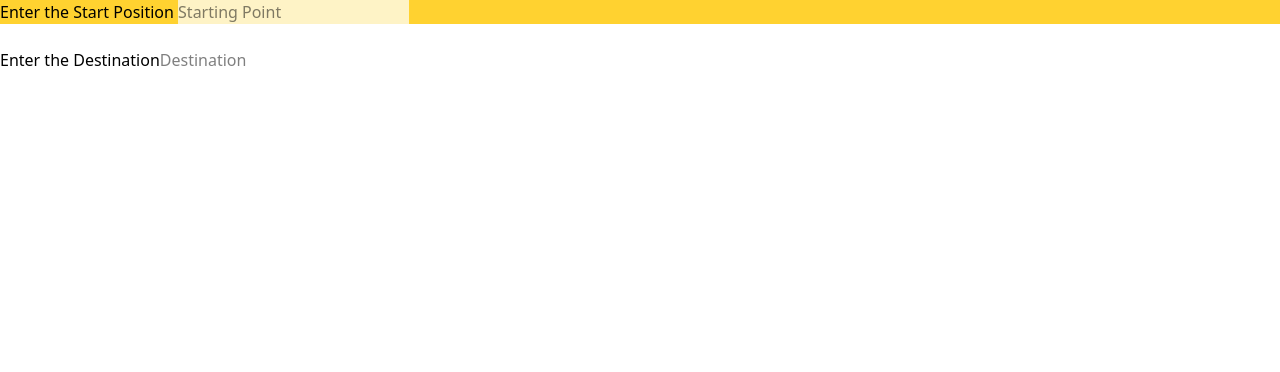
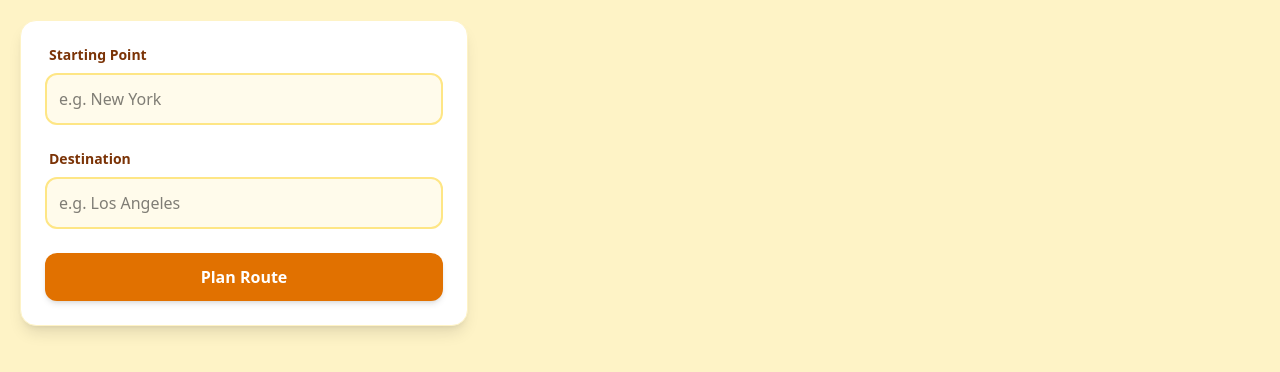
Before and after one commit to RupanshuKundal/UberClone, a Next.js app: page / in a window 1280 px wide. Shown: the top 372 px of the page. Built offline with nearby package versions, Linux system fonts and the light colour scheme.

Commit message:
Refactor form styling with Tailwind CSS for better UI

```diff
--- a/src/app/layout.js
+++ b/src/app/layout.js
@@ -22,7 +22,7 @@ export default function RootLayout({ children }) {
       lang="en"
       className={`${geistSans.variable} ${geistMono.variable} h-full antialiased`}
     >
-      <body className="min-h-full flex flex-col">{children}</body>
+      <body className="min-h-full flex flex-col bg-amber-100">{children}</body>
     </html>
   );
 }
--- a/src/app/page.js
+++ b/src/app/page.js
@@ -4,21 +4,38 @@ const page = () => {
   return (
     <>
 
-      <form action="">
-        <div className="start bg-amber-300 ">
-          <label htmlFor="start" >Enter the Start Position </label>
-          <input type="text" id="start" placeholder="Starting Point" className="bg-amber-100 border-amber-400"></input>
+      <form className="max-w-md p-6 bg-white shadow-lg rounded-2xl m-5 border border-amber-100">
+        {/* Start Position Input Group */}
+        <div className="flex flex-col mb-6">
+          <label htmlFor="start" className="text-sm font-semibold text-amber-900 mb-2 ml-1">
+            Starting Point
+          </label>
+          <input
+            type="text"
+            id="start"
+            placeholder="e.g. New York"
+            className="bg-amber-50 border-2 border-amber-200 rounded-xl p-3 outline-none focus:border-amber-500 focus:ring-2 focus:ring-amber-200 transition-all"
+          />
         </div>
 
-        <br></br>
-        <div className="end">
-          <label htmlFor="dest">Enter the Destination</label>
-          <input type="text" id="dest" placeholder="Destination"></input>
+        {/* Destination Input Group */}
+        <div className="flex flex-col mb-6">
+          <label htmlFor="dest" className="text-sm font-semibold text-amber-900 mb-2 ml-1">
+            Destination
+          </label>
+          <input
+            type="text"
+            id="dest"
+            placeholder="e.g. Los Angeles"
+            className="bg-amber-50 border-2 border-amber-200 rounded-xl p-3 outline-none focus:border-amber-500 focus:ring-2 focus:ring-amber-200 transition-all"
+          />
         </div>
-        <div className="map"></div>
 
+        {/* Submit Button */}
+        <button className="w-full bg-amber-600 text-white font-bold py-3 rounded-xl shadow-md hover:bg-amber-700 hover:shadow-lg active:scale-95 transition-all">
+          Plan Route
+        </button>
       </form>
-
 
     </>
   )
```
